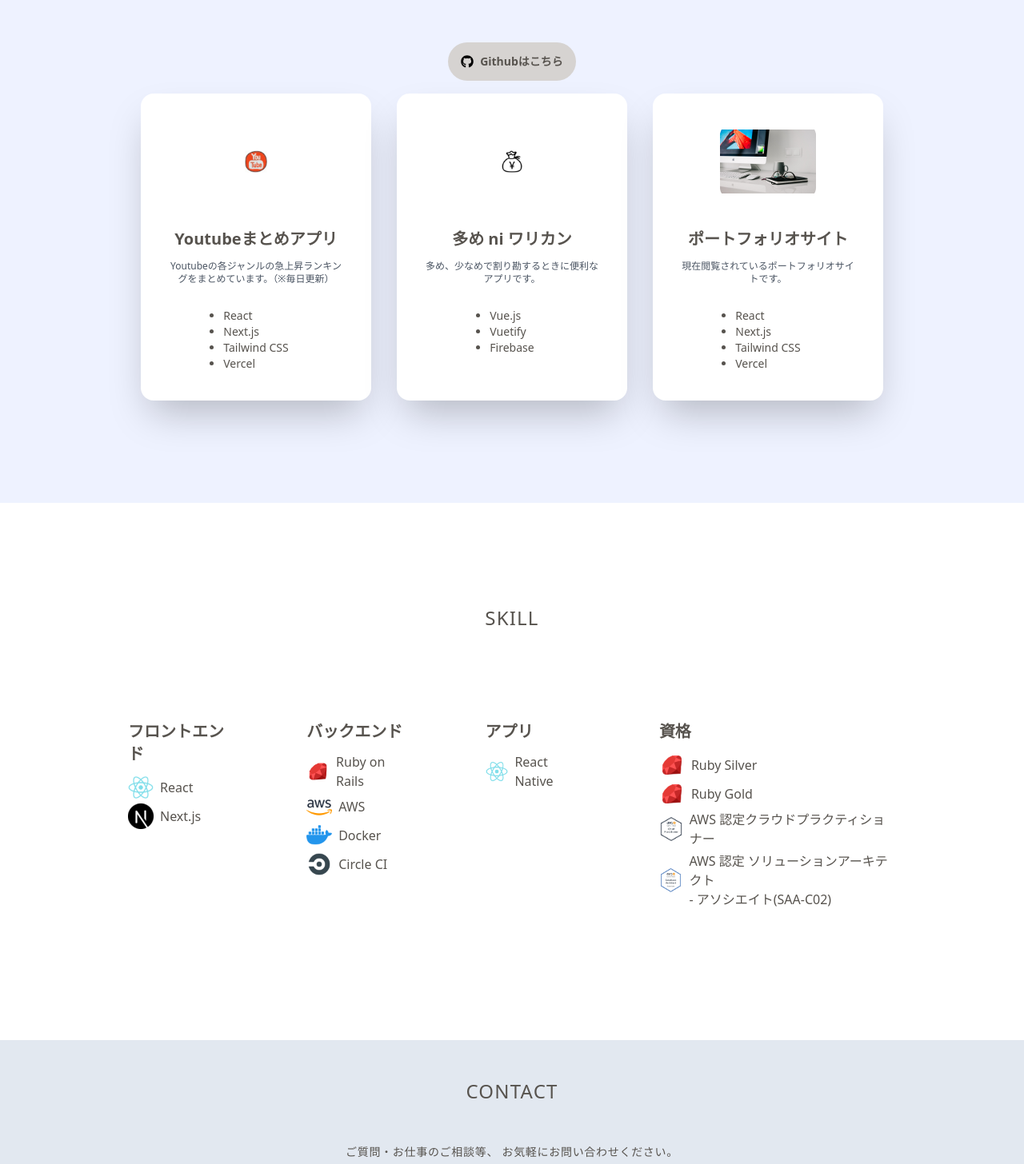
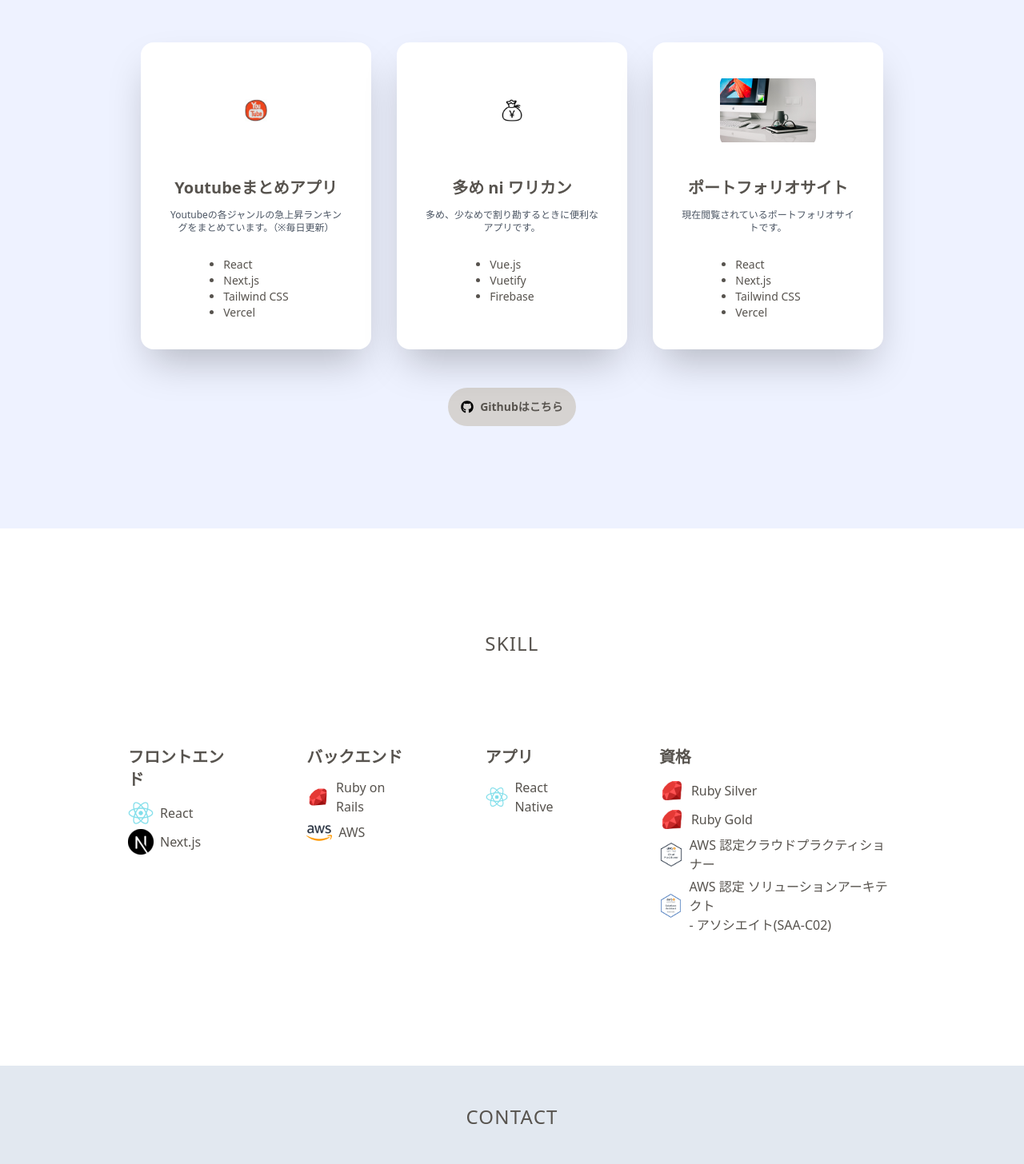
Before and after one commit to hiro-engineer4/portfolio-site, a Next.js app: page / in a window 1280 px wide. Shown: the part 1669-3125 px from the top of the page at 80% size. Built offline with nearby package versions, Linux system fonts and the light colour scheme.

Commit message:
fix design

```diff
--- a/components/Contact/index.jsx
+++ b/components/Contact/index.jsx
@@ -6,9 +6,7 @@ export const Contact = () => {
       <h1 className="mb-12 text-2xl tracking-wider text-center">CONTACT</h1>
       <div className="text-center">
         <p className="mb-4 text-sm tracking-wider leading-6">
-          ご質問・お仕事のご相談等、 お気軽にお問い合わせください。
-          <br />
-          Twitterでのご連絡お待ちしております。
+          ご質問・お仕事のご相談等、TwitterのDMからお気軽にお問い合わせください。
         </p>
         <div className="text-center">
           <a
--- a/components/Portfolio/index.jsx
+++ b/components/Portfolio/index.jsx
@@ -7,7 +7,20 @@ export const Portfolio = () => {
   return (
     <div className="py-32 text-stone-600 bg-indigo-50">
       <h1 className="mb-12 text-2xl tracking-wider text-center">PORTFOLIO</h1>
-      <div className="mb-4 text-center">
+      <div className="gap-8 justify-center items-center md:flex md:px-32">
+        {portfolioList.map((portfolio) => (
+          <div key={portfolio.id} className="mb-3 md:mb-0">
+            <Card
+              title={portfolio.title}
+              description={portfolio.description}
+              stack={portfolio.stack}
+              image={portfolio.image}
+              url={portfolio.url}
+            />
+          </div>
+        ))}
+      </div>
+      <div className="mt-12 text-center">
         <a
           href="https://github.com/hiro-engineer4"
           target="_blank"
@@ -23,19 +36,6 @@ export const Portfolio = () => {
           <span className="ml-2 capitalize">Githubはこちら</span>
         </a>
       </div>
-      <div className="gap-8 justify-center items-center md:flex md:px-32">
-        {portfolioList.map((portfolio) => (
-          <div key={portfolio.id} className="mb-3 md:mb-0">
-            <Card
-              title={portfolio.title}
-              description={portfolio.description}
-              stack={portfolio.stack}
-              image={portfolio.image}
-              url={portfolio.url}
-            />
-          </div>
-        ))}
-      </div>
     </div>
   );
 };
--- a/components/Skill/index.jsx
+++ b/components/Skill/index.jsx
@@ -53,24 +53,6 @@ export const Skill = () => {
                     alt="icon"
                   />
                   <span className="ml-2">AWS</span>
-                </li>
-                <li className="flex items-center mb-1 font-light">
-                  <Image
-                    src="/icon/docker.png"
-                    width={32}
-                    height={32}
-                    alt="icon"
-                  />
-                  <span className="ml-2">Docker</span>
-                </li>
-                <li className="flex items-center mb-1 font-light">
-                  <Image
-                    src="/icon/circleci.png"
-                    width={32}
-                    height={32}
-                    alt="icon"
-                  />
-                  <span className="ml-2">Circle CI</span>
                 </li>
               </ul>
             </div>
```
